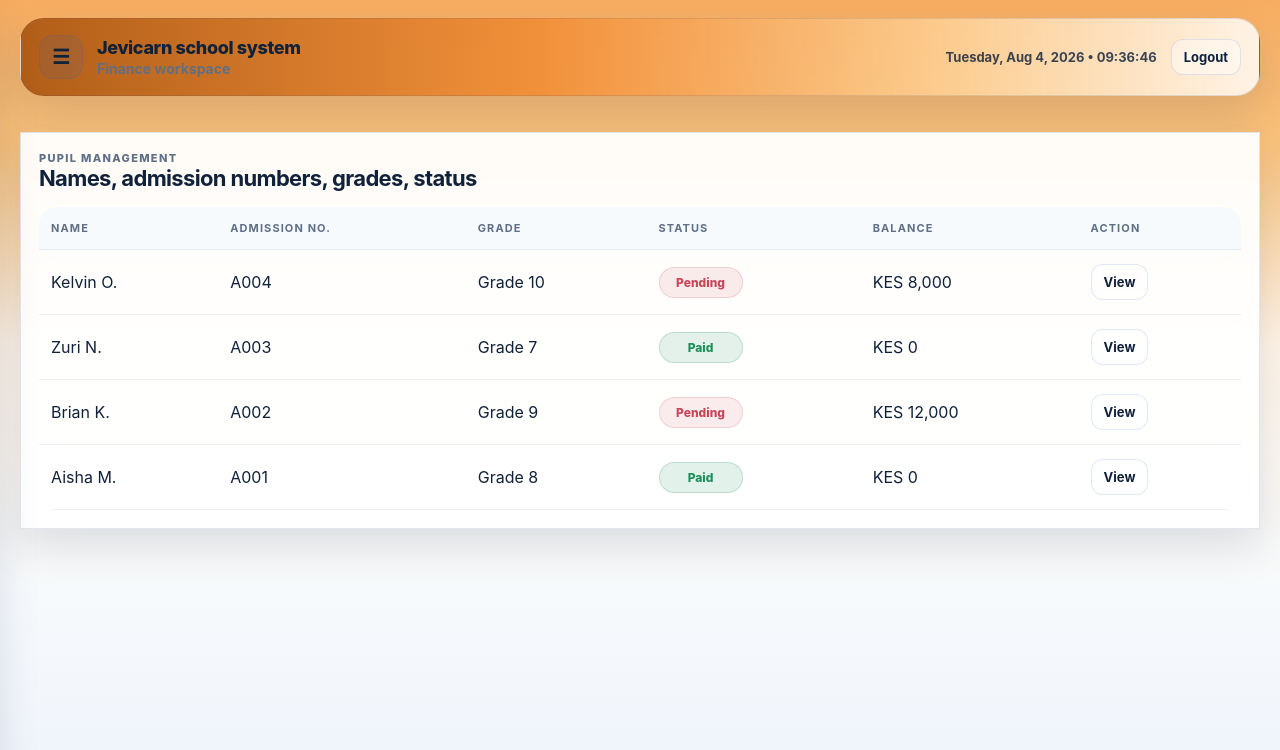
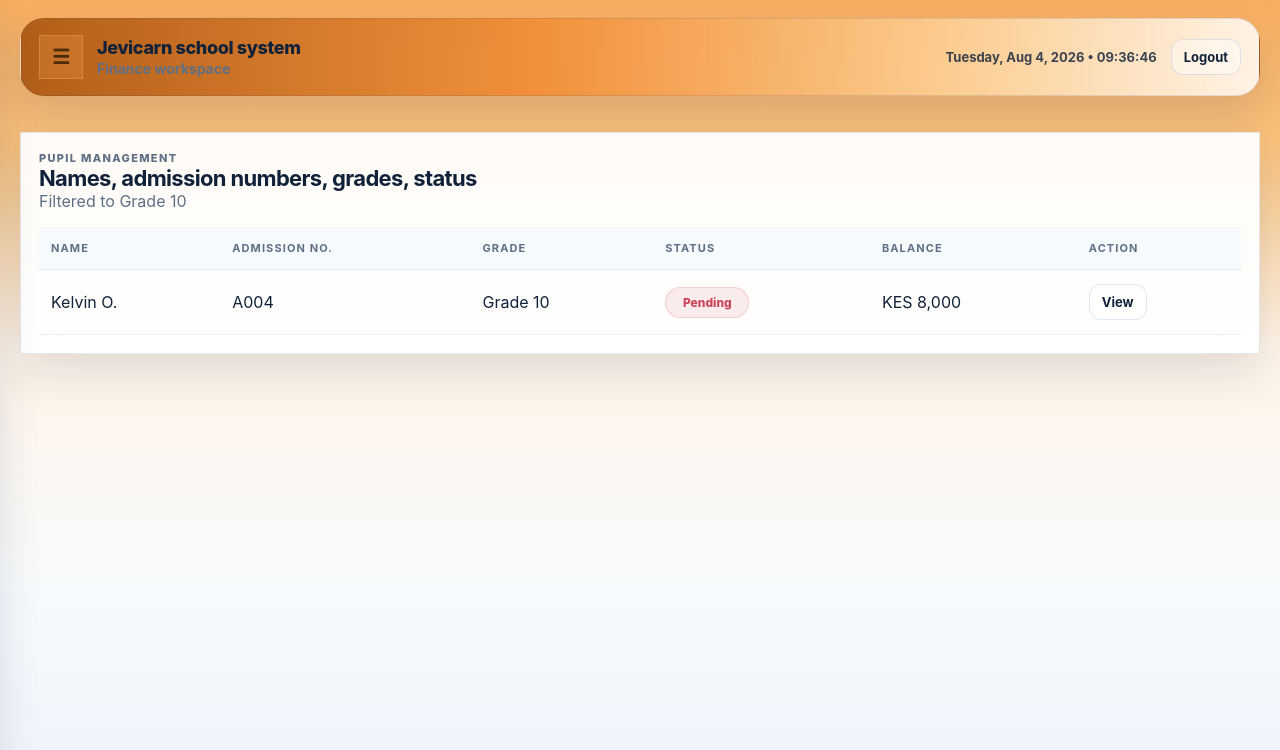
Before and after one commit to Jevicarn/redeemer, a Flask app: a page that uses templates/dashboard.html in a window 1280 px wide. Shown: the top 750 px of the page. Run offline with Flask 3, Linux system fonts and the light colour scheme; a user stored in the database is signed in; data comes from the database, SQL or seed files in the repository.

Commit message:
Add files via upload

```diff
--- a/app.py
+++ b/app.py
@@ -295,47 +295,84 @@
 def dashboard():
     user = current_user()
     role = user["role"]
+    selected_grade = request.args.get("grade", "").strip() or None
+    grade_params = (selected_grade,) if selected_grade else ()
+    student_where = "WHERE grade = ?" if selected_grade else ""
+    payment_where = "WHERE s.grade = ?" if selected_grade else ""
+
     students = q(
-        "SELECT * FROM students ORDER BY created_at DESC, id DESC LIMIT 20"
+        f"SELECT * FROM students {student_where} ORDER BY created_at DESC, id DESC LIMIT 20",
+        grade_params,
     )
     payments = q(
-        """
+        f"""
         SELECT p.*, s.full_name AS student_name, s.admission_no, u.full_name AS recorded_by_name
         FROM payments p
         JOIN students s ON s.id = p.student_id
         JOIN users u ON u.id = p.recorded_by
+        {payment_where}
         ORDER BY p.created_at DESC, p.id DESC
         LIMIT 20
-        """
+        """,
+        grade_params,
     )
     audits = q("SELECT * FROM audit_log ORDER BY created_at DESC, id DESC LIMIT 20")
     users = q("SELECT id, full_name, username, role, created_at FROM users ORDER BY created_at DESC")
+    available_grades = [row["grade"] for row in q("SELECT DISTINCT grade FROM students ORDER BY grade")]
+
+    summary_students = q(
+        f"SELECT COUNT(*) AS c FROM students {student_where}",
+        grade_params,
+        one=True,
+    )["c"]
+    summary_active = q(
+        "SELECT COUNT(*) AS c FROM students WHERE grade = ? AND active = 1" if selected_grade else "SELECT COUNT(*) AS c FROM students WHERE active = 1",
+        grade_params if selected_grade else (),
+        one=True,
+    )["c"]
+    summary_paid = q(
+        "SELECT COUNT(*) AS c FROM students WHERE grade = ? AND payment_status = 'Paid'" if selected_grade else "SELECT COUNT(*) AS c FROM students WHERE payment_status = 'Paid'",
+        grade_params if selected_grade else (),
+        one=True,
+    )["c"]
+    summary_pending = q(
+        "SELECT COUNT(*) AS c FROM students WHERE grade = ? AND payment_status = 'Pending'" if selected_grade else "SELECT COUNT(*) AS c FROM students WHERE payment_status = 'Pending'",
+        grade_params if selected_grade else (),
+        one=True,
+    )["c"]
+    summary_collections = q(
+        "SELECT COALESCE(SUM(amount), 0) AS total FROM payments p JOIN students s ON s.id = p.student_id WHERE p.status = 'Posted' AND s.grade = ?" if selected_grade else "SELECT COALESCE(SUM(amount), 0) AS total FROM payments WHERE status = 'Posted'",
+        grade_params if selected_grade else (),
+        one=True,
+    )["total"]
+
     summary = {
-        "students": q("SELECT COUNT(*) AS c FROM students", one=True)["c"],
-        "active_students": q("SELECT COUNT(*) AS c FROM students WHERE active = 1", one=True)["c"],
-        "collections": q(
-            "SELECT COALESCE(SUM(amount), 0) AS total FROM payments WHERE status = 'Posted'",
-            one=True,
-        )["total"],
+        "students": summary_students,
+        "active_students": summary_active,
+        "collections": summary_collections,
         "active_users": q("SELECT COUNT(*) AS c FROM users", one=True)["c"] if role == "Admin" else None,
-        "paid": q("SELECT COUNT(*) AS c FROM students WHERE payment_status = 'Paid'", one=True)["c"],
-        "pending": q("SELECT COUNT(*) AS c FROM students WHERE payment_status = 'Pending'", one=True)["c"],
+        "paid": summary_paid,
+        "pending": summary_pending,
     }
+
     selected_student_id = request.args.get("student_id", type=int)
     selected_student = None
     student_payments = []
     if selected_student_id:
         selected_student = q("SELECT * FROM students WHERE id = ?", (selected_student_id,), one=True)
-        student_payments = q(
-            """
-            SELECT p.*, u.full_name AS recorded_by_name
-            FROM payments p
-            JOIN users u ON u.id = p.recorded_by
-            WHERE p.student_id = ?
-            ORDER BY p.created_at DESC, p.id DESC
-            """,
-            (selected_student_id,),
-        )
+        if selected_grade and selected_student and selected_student["grade"] != selected_grade:
+            selected_student = None
+        if selected_student:
+            student_payments = q(
+                """
+                SELECT p.*, u.full_name AS recorded_by_name
+                FROM payments p
+                JOIN users u ON u.id = p.recorded_by
+                WHERE p.student_id = ?
+                ORDER BY p.created_at DESC, p.id DESC
+                """,
+                (selected_student_id,),
+            )
     if not selected_student and students:
         selected_student = students[0]
         student_payments = q(
@@ -360,6 +397,8 @@
         users=users,
         selected_student=selected_student,
         selected_student_payments=student_payments,
+        selected_grade=selected_grade,
+        available_grades=available_grades,
     )
 
 
--- a/static/css/style.css
+++ b/static/css/style.css
@@ -578,3 +578,117 @@
     text-align:left;
   }
 }
+
+
+
+/* --- Sidebar and section styling refresh --- */
+.sidebar,
+.sidebar-drawer,
+.nav-group,
+.nav-group-toggle,
+.nav-group-links,
+.nav-link,
+.sidebar-head,
+.sidebar-foot,
+.sidebar-title {
+  border-radius: 0 !important;
+}
+
+.sidebar {
+  background: linear-gradient(180deg, #1d1d1d 0%, #2b1f14 100%);
+  border: 1px solid rgba(255, 182, 88, 0.15);
+  color: #fff6ec;
+}
+
+.sidebar .brand-name,
+.sidebar .brand-subtitle,
+.sidebar .eyebrow,
+.sidebar .nav-group-toggle,
+.sidebar .nav-link,
+.sidebar .sidebar-title h2,
+.sidebar .muted {
+  color: inherit;
+}
+
+.sidebar .brand-subtitle,
+.sidebar .muted {
+  color: rgba(255, 246, 236, 0.72) !important;
+}
+
+.side-nav-groups {
+  gap: 10px;
+}
+
+.nav-group {
+  border: 1px solid rgba(255, 182, 88, 0.18);
+  background: rgba(255, 255, 255, 0.04);
+  overflow: hidden;
+}
+
+.nav-group-toggle {
+  width: 100%;
+  display: flex;
+  align-items: center;
+  justify-content: space-between;
+  background: rgba(255, 173, 89, 0.14);
+  color: #fff8ef;
+  border: 0;
+  padding: 14px 14px;
+  font-weight: 800;
+}
+
+.nav-group-links {
+  display: grid;
+  gap: 6px;
+  padding: 10px;
+  background: rgba(248, 168, 74, 0.08);
+  border-top: 1px solid rgba(255, 182, 88, 0.12);
+}
+
+.nav-link {
+  display: block;
+  text-align: left;
+  border: 1px solid rgba(255, 182, 88, 0.16);
+  background: rgba(255, 248, 240, 0.05);
+  color: #fff8ef;
+  padding: 11px 12px;
+  font-weight: 700;
+}
+
+.nav-link:hover,
+.nav-link.active {
+  background: rgba(255, 181, 90, 0.22);
+  border-color: rgba(255, 197, 117, 0.30);
+  transform: none;
+}
+
+.nav-grade-links .nav-link {
+  background: rgba(255, 191, 106, 0.10);
+}
+
+.sidebar .btn {
+  border-radius: 0 !important;
+}
+
+.sidebar-foot .btn,
+.sidebar-close,
+.sidebar-toggle {
+  border-radius: 0 !important;
+}
+
+.sidebar-toggle {
+  border: 1px solid rgba(255, 173, 89, 0.35);
+  background: rgba(255, 173, 89, 0.20);
+  color: #4d2b08;
+}
+
+.nav-group, .nav-group-links {
+  box-shadow: none;
+}
+
+.workspace-panel .mini-card,
+.workspace-panel .table-wrap,
+.workspace-panel table,
+.workspace-panel .panel-head {
+  border-radius: 0 !important;
+}
--- a/static/js/app.js
+++ b/static/js/app.js
@@ -80,6 +80,10 @@
 
   document.querySelectorAll(".nav-action").forEach((button) => {
     button.addEventListener("click", () => activateFromButton(button));
+  });
+
+  document.querySelectorAll(".nav-group-toggle").forEach((button) => {
+    button.style.cursor = "pointer";
   });
 
   document.querySelectorAll(".side-nav a").forEach((link) => {
--- a/templates/dashboard.html
+++ b/templates/dashboard.html
@@ -30,8 +30,21 @@
     </div>
 
     <nav class="side-nav side-nav-groups" aria-label="Workspace sections">
-      <section class="nav-group">
-        <button class="nav-group-toggle" type="button" aria-expanded="false" data-target="overview-panel">
+      <section class="nav-group open">
+        <button class="nav-group-toggle" type="button" aria-expanded="true" data-target="grade-picker-panel">
+          <span>Section focus</span>
+          <span class="nav-caret">▾</span>
+        </button>
+        <div class="nav-group-links nav-grade-links">
+          <a class="nav-link nav-action {% if not selected_grade %}active{% endif %}" href="{{ url_for('dashboard') }}">All pupils</a>
+          {% for grade in available_grades %}
+          <a class="nav-link nav-action {% if selected_grade == grade %}active{% endif %}" href="{{ url_for('dashboard', grade=grade) }}">{{ grade }}</a>
+          {% endfor %}
+        </div>
+      </section>
+
+      <section class="nav-group open">
+        <button class="nav-group-toggle" type="button" aria-expanded="true" data-target="overview-panel">
           <span>Overview</span>
           <span class="nav-caret">▾</span>
         </button>
@@ -137,6 +151,7 @@
         <div>
           <div class="eyebrow">Pupil management</div>
           <h3>Names, admission numbers, grades, status</h3>
+          {% if selected_grade %}<div class="muted">Filtered to {{ selected_grade }}</div>{% endif %}
         </div>
       </div>
       <div class="table-wrap">
```
Also changed, not shown: other parts of templates/dashboard.html (+30 -11 lines).
